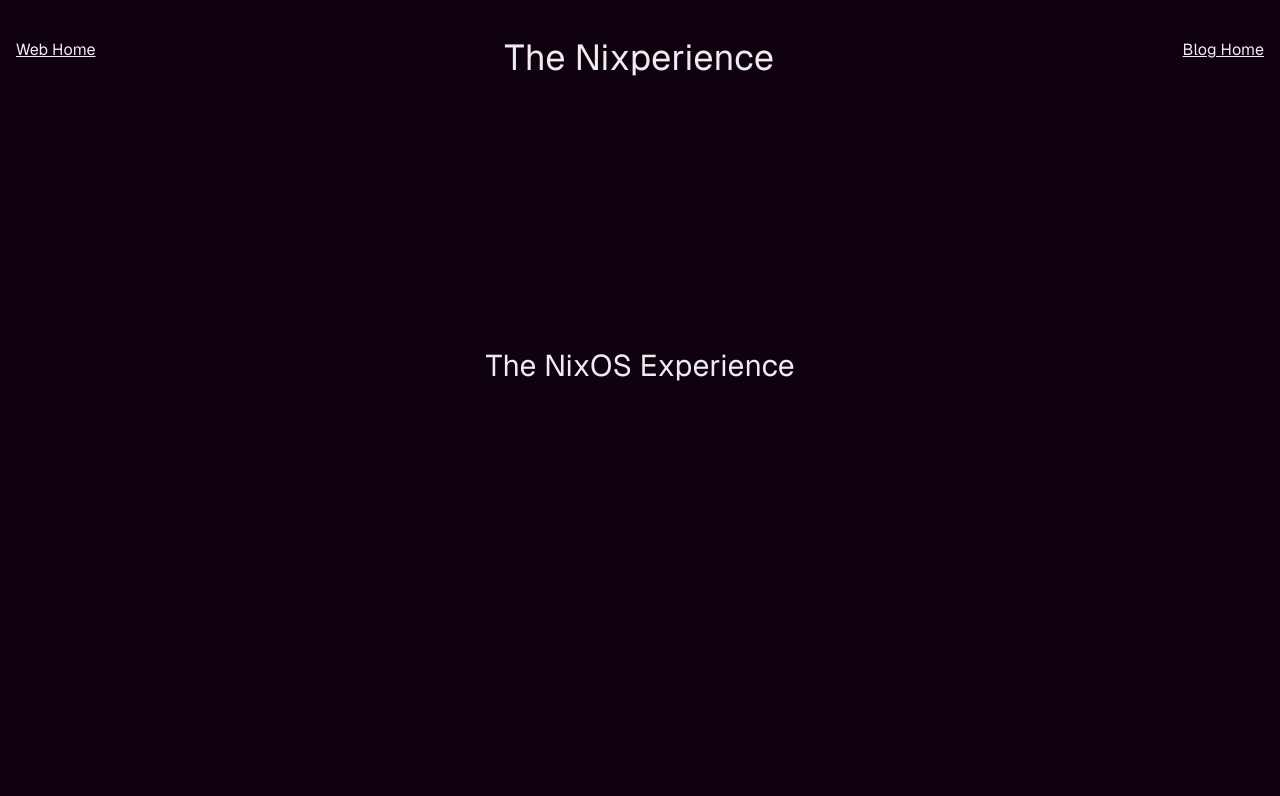
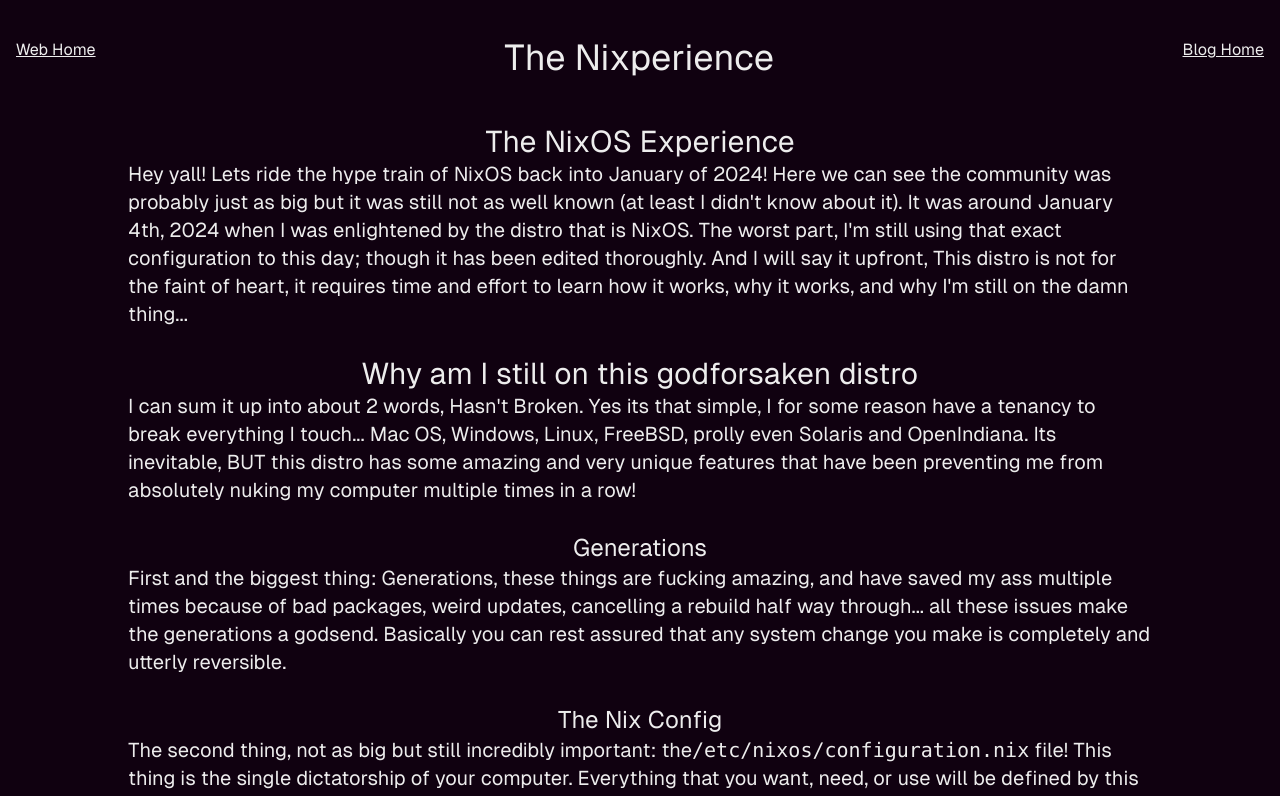
Before and after one commit to nate-moo/as213801.net, a Next.js app: page /blog/the-nixperience in a window 1280 px wide. Shown: the top 796 px of the page. Built offline with nearby package versions, Linux system fonts and the light colour scheme.

Commit message:
Actually started writing

```diff
--- a/src/app/blog/the-nixperience/page.tsx
+++ b/src/app/blog/the-nixperience/page.tsx
@@ -22,9 +22,58 @@
                     The NixOS Experience
                 </h2>
                 <p>
-
+                    Hey yall! Lets ride the hype train of NixOS back into January of 2024! Here we can see the community was probably just as big
+                    but it was still not as well known (at least I didn&#39;t know about it). It was around January 4th, 2024 when I was enlightened
+                    by the distro that is NixOS. The worst part, I&apos;m still using that exact configuration to this day; though it has been edited
+                    thoroughly. And I will say it upfront, This distro is not for the faint of heart, it requires time and effort to learn how
+                    it works, why it works, and why I&apos;m still on the damn thing...
                 </p>
                 <br/>
+                <h2 className={"text-3xl text-center"}>
+                    Why am I still on this godforsaken distro
+                </h2>
+                <div>
+                    I can sum it up into about 2 words, Hasn&apos;t Broken. Yes its that simple, I for some reason have a
+                    tenancy to break everything I touch... Mac OS,
+                    Windows, Linux, FreeBSD, prolly even Solaris and OpenIndiana. Its inevitable, BUT this distro has
+                    some amazing and very unique features that
+                    have been preventing me from absolutely nuking my computer multiple times in a row!
+                    <br/><br/>
+                    <h3 className={"text-2xl text-center"}>Generations</h3>
+                    First and the biggest thing: Generations, these things are fucking amazing, and have saved my ass
+                    multiple
+                    times because of bad packages, weird updates, cancelling a rebuild half way through... all these
+                    issues make
+                    the generations a godsend. Basically you can rest assured that any system change you make is
+                    completely and utterly reversible.
+                    <br/><br/>
+                    <h3 className={"text-2xl text-center"}>The Nix Config</h3>
+                    The second thing, not as big but still incredibly important: the
+                    <code className={"bg"}>/etc/nixos/configuration.nix</code> file!
+                    This thing is the single dictatorship of your computer. Everything that you want, need, or use will
+                    be defined by this file.
+                    Filesystem mounts, packages, users, groups, hostnames, networking, sudo rules, udev rules, what
+                    kernel you use,
+                    what kernel modules, kernel params, timezone, locale, ... basically EVERYTHING is there. Yes I know,
+                    this sounds really bad,
+                    or even like a security risk, but let me assure you, this makes it extremely easy to migrate from
+                    machine to machine without
+                    needing to clone disks, or reinstall by hand. Just copy the configuration, hit it with that
+                    nixos-install, and reset your password!
+                    <br/><br/>
+                    <h3 className={"text-2xl text-center"}>Nothing Just Works (and its a good thing)</h3>
+                    The last main item on this list must be... Its kinda like security by obscurity, you have a distro
+                    with a filesystem layout
+                    like no other, everything on this system lives in the <code>/nix/store</code> directory and some things are
+                    linked out and around to the standard locations. You WILL run into problems trying to run anything that
+                    hasn&#39;t been packaged specifically for nixos, nearly anything you download from the internet will just
+                    straight up not run. Even though this sounds like a pain, this is a really good thing. Everything that
+                    has been packaged for nixos includes hashes for the provided files/binaries, and specific deps. The inclusion
+                    of these dependencies allows for greater control over which versions are accessed by which packages,
+                    reducing the number of dependency conflicts to effectively zero! (Also it can package windows binaries
+                    into linux native acting binaries with wine, ex: winbox3, winbox 4 is linux native though)
+
+                </div>
             </div>
         </div>
     )
```
